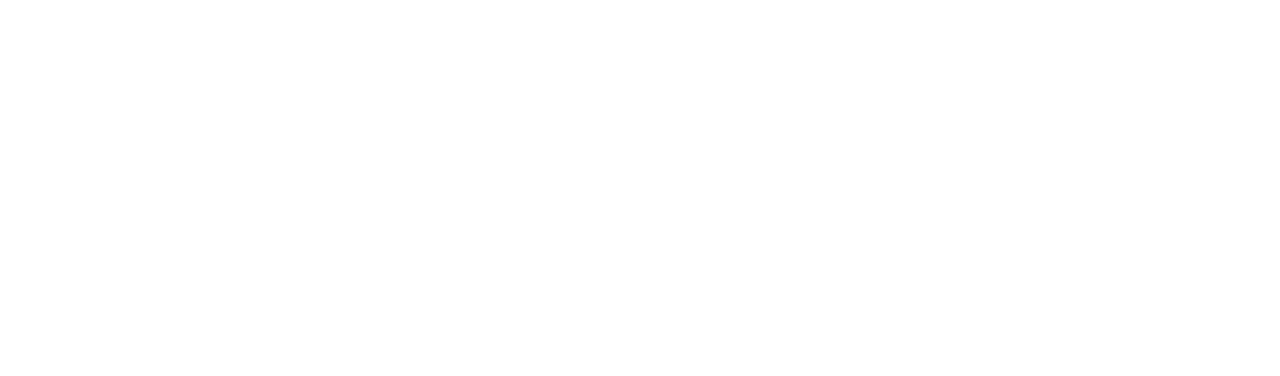
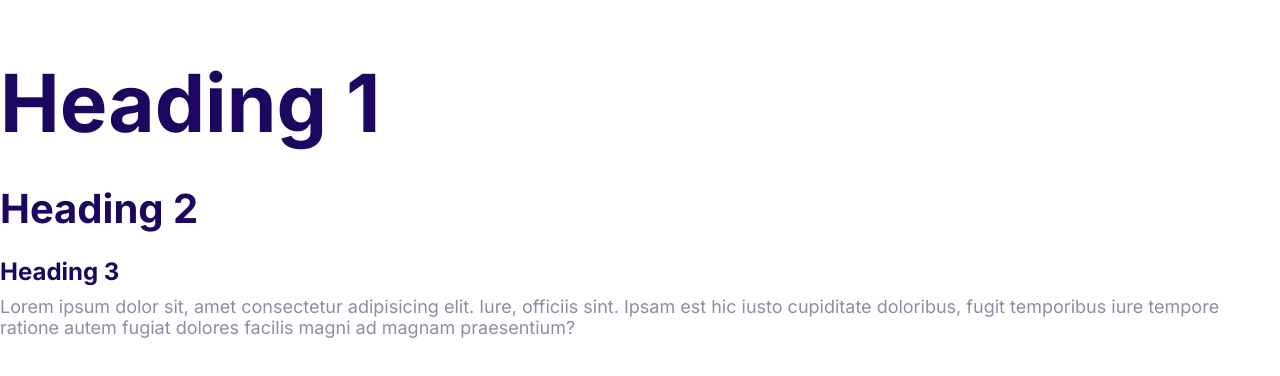
Before and after one commit to AakashNakarmi/Cloud-Deploy-Hub, a plain HTML site: page index.html in a window 1280 px wide. Drawn offline with Linux system fonts and the light colour scheme.

Commit message:
Defined the styles for the font

```diff
--- a/css/styles.css
+++ b/css/styles.css
@@ -1,3 +1,10 @@
+
+html{
+    font-size: 62.5%;
+
+
+}
+
 :root{
     --color-primary:#2584ff;
     --color-secondary:#00d9ff;
@@ -5,3 +12,52 @@
     --color-headings:#1b0760;
     --color-body:#918ca4;
 }
+
+body{
+    font-family: 'Inter',Arial,Arial, Helvetica, sans-serif;
+    font-size: 2.4rem;
+    color:var(--color-body);
+
+}
+
+
+h1,h2,h3{
+    color:var(--color-headings);
+    margin-bottom: 1rem;
+}
+
+h1{
+    font-size:7rem;
+}
+
+h2{
+    font-size:4rem;
+}
+h3{
+    font-size: 3rem;
+}
+
+p{
+    margin-top: 0;
+}
+
+@media screen and (min-width:1024px){
+
+body{
+    font-size: 1.8rem;
+}
+
+h1{
+    font-size:8rem;
+}
+
+h2{
+    font-size:4rem;
+}
+h3{
+    font-size: 2.4rem;
+}
+
+
+
+}
--- a/index.html
+++ b/index.html
@@ -3,9 +3,24 @@
   <head>
     <meta charset="UTF-8" />
     <meta name="viewport" content="width=device-width, initial-scale=1.0" />
-    <title>Document</title>
+    <title>Portfolio Website</title>
+    <link rel="preconnect" href="https://fonts.googleapis.com" />
+    <link rel="preconnect" href="https://fonts.gstatic.com" crossorigin />
+    <link
+      href="https://fonts.googleapis.com/css2?family=Inter:wght@400;700&family=Roboto+Slab:wght@300;600&display=swap"
+      rel="stylesheet"
+    />
     <link rel="stylesheet" href="/css/normalize.css" />
     <link rel="stylesheet" href="/css/styles.css" />
   </head>
-  <body></body>
+  <body>
+    <h1>Heading 1</h1>
+    <h2>Heading 2</h2>
+    <h3>Heading 3</h3>
+    <p>
+      Lorem ipsum dolor sit, amet consectetur adipisicing elit. Iure, officiis
+      sint. Ipsam est hic iusto cupiditate doloribus, fugit temporibus iure
+      tempore ratione autem fugiat dolores facilis magni ad magnam praesentium?
+    </p>
+  </body>
 </html>
```
